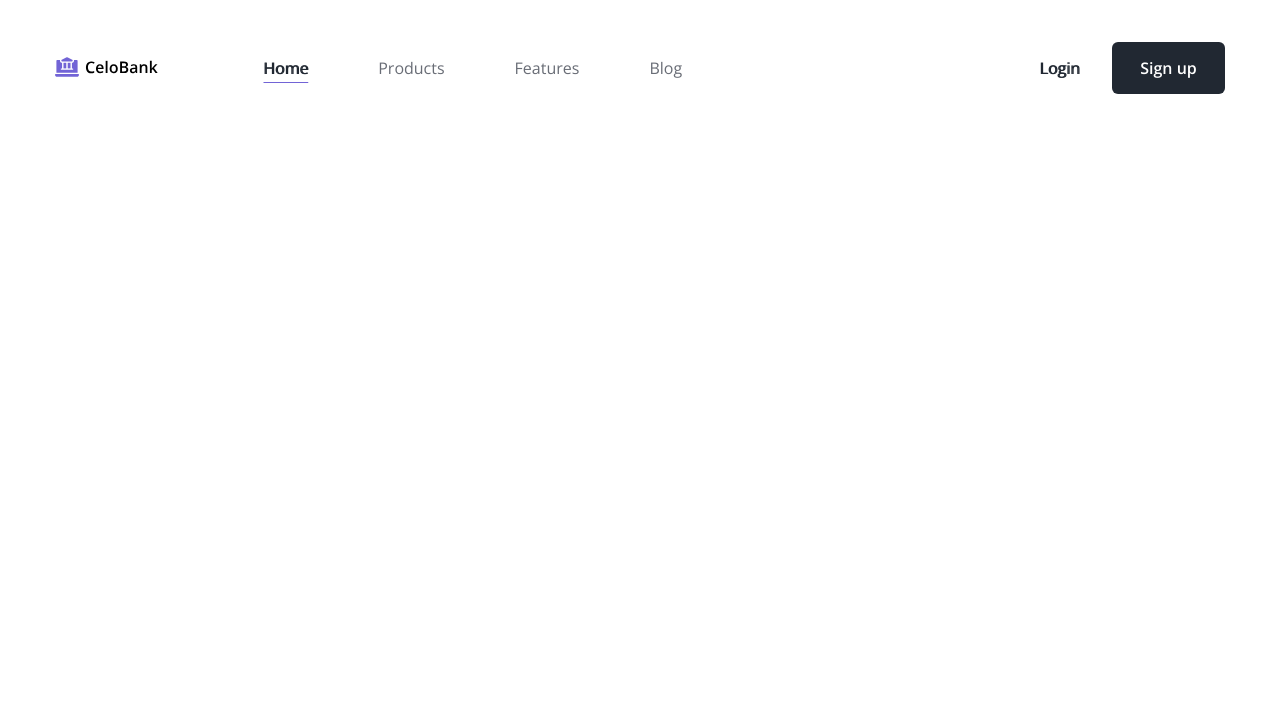
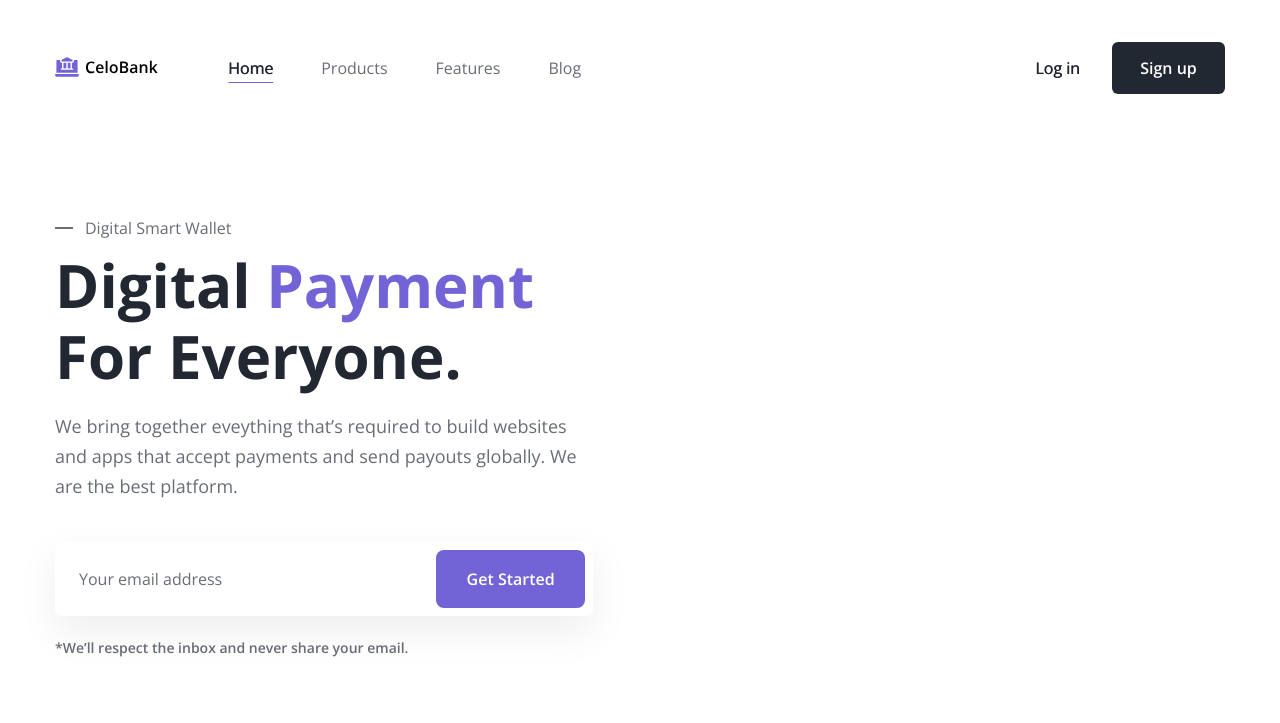
Before and after one commit to DangQui/htmlcss-project-5, a plain HTML site: page index.html in a window 1280 px wide. Shown: the top 723 px of the page. Drawn offline with nearby package versions, Linux system fonts and the light colour scheme.

Commit message:
Làm phần Hero #1

```diff
--- a/assets/css/styles.css
+++ b/assets/css/styles.css
@@ -49,10 +49,46 @@ button {
     border: none;
     background-color: var(--primary--color);
     border-radius: 8px;
+    color: #fff;
+    color: #fff;
+    font-size: 1.6rem;
+    font-weight: 600;
 }
 
 .btn:hover {
     opacity: 0.9;
+}
+
+.section-title {
+    display: flex;
+    align-items: center;
+    color: #696d77;
+    font-size: 1.6rem;
+    line-height: 1.25;
+}
+
+.section-title::before {
+    content: "";
+    display: inline-block;
+    width: 18px;
+    height: 2px;
+    background: #696d77;
+    margin-right: 12px;
+}
+
+.section-heading {
+    margin-top: 12px;
+    color: #212832;
+    font-size: 4rem;
+    font-weight: 700;
+    line-height: 1.25;
+}
+
+.section-desc {
+    margin-top: 20px;
+    color: #696d76;
+    font-size: 1.8rem;
+    line-height: 1.68;
 }
 
 /* Header */
@@ -73,11 +109,11 @@ button {
 
 .navbar__list {
     display: flex;
-    margin-left: 70px;
+    margin-left: 46px;
 }
 
 .navbar__link {
-    padding: 12px 35px;
+    padding: 12px 24px;
     color: #696d76;
     font-size: 1.6rem;
     line-height: 1.75;
@@ -91,7 +127,7 @@ button {
 .navbar__link:hover,
 .header-action__link {
     color: #212832;
-    text-shadow: 1px 0 0 currentColor;
+    text-shadow: 0.5px 0 0 currentColor;
 }
 
 .navbar__text.active::after {
@@ -124,3 +160,82 @@ button {
     color: #fff;
     font-weight: 600;
 }
+
+.sticky {
+    position: sticky;
+    top: -30px;
+    z-index: 999;
+    background: rgba(255, 255, 255, 0.8);
+    backdrop-filter: blur(8px);
+}
+
+/* Hero */
+.hero {
+    margin-top: 52px;
+}
+
+.hero__inner {
+    display: flex;
+    align-items: center;
+    height: 562px;
+}
+
+.hero__content {
+    width: 46%;
+}
+
+.hero__heading {
+    font-size: 6rem;
+    line-height: 1.17;
+}
+
+.hero__heading-highlight {
+    color: var(--primary--color);
+}
+
+.hero-form {
+    position: relative;
+    display: flex;
+    align-items: center;
+    justify-content: space-between;
+    margin-top: 40px;
+    width: 100%;
+    height: 74px;
+}
+
+.hero-form__input {
+    width: 100%;
+    height: 100%;
+    border-radius: 8px;
+    background: #fff;
+    box-shadow: 0 16px 42px 0 rgba(0, 0, 0, 0.07);
+    border: none;
+    outline: none;
+    padding: 0 180px 0 24px;
+    color: #696d76;
+    font-size: 1.6rem;
+    line-height: 1.75;
+}
+
+.hero-form__input::placeholder {
+    color: #696d76;
+    font-size: 1.6rem;
+    line-height: 1.75;
+}
+
+/* .hero-form__input:focus::placeholder {
+    color: transparent;
+} */
+
+.hero-form__submit {
+    position: absolute;
+    right: 8px;
+}
+
+.hero__note {
+    margin-top: 20px;
+    color: #696d76;
+    font-size: 1.4rem;
+    font-weight: 600;
+    line-height: 1.71;
+}
--- a/index.html
+++ b/index.html
@@ -84,9 +84,9 @@
     </head>
     <body>
         <!-- Header -->
-        <header class="header">
+        <header class="header sticky">
             <div class="container">
-                <div class="header__inner sticky">
+                <div class="header__inner">
                     <div class="header__content">
                         <a href="#!" class="header__logo">
                             <img
@@ -126,7 +126,7 @@
                         </nav>
                     </div>
                     <div class="header-actions">
-                        <a href="#!" class="header-action__link">Login</a>
+                        <a href="#!" class="header-action__link">Log in</a>
                         <button href="#!" class="header-action__btn btn">
                             Sign up
                         </button>
@@ -134,5 +134,44 @@
                 </div>
             </div>
         </header>
+        <main style="height: 5000px">
+            <section class="hero">
+                <div class="container">
+                    <div class="hero__inner">
+                        <section class="hero__content">
+                            <p class="section-title">Digital Smart Wallet</p>
+                            <h1 class="section-heading hero__heading">
+                                Digital
+                                <span class="hero__heading-highlight"
+                                    >Payment</span
+                                >
+                                For Everyone.
+                            </h1>
+                            <p class="section-desc">
+                                We bring together eveything that’s required to
+                                build websites and apps that accept payments and
+                                send payouts globally. We are the best platform.
+                            </p>
+                            <form action="" class="hero-form">
+                                <input
+                                    type="email"
+                                    class="hero-form__input"
+                                    placeholder="Your email address" />
+                                <button
+                                    type="submit"
+                                    class="btn hero-form__submit">
+                                    Get Started
+                                </button>
+                            </form>
+                            <p class="hero__note">
+                                *We’ll respect the inbox and never share your
+                                email.
+                            </p>
+                        </section>
+                        <div class="hero__media"></div>
+                    </div>
+                </div>
+            </section>
+        </main>
     </body>
 </html>
```
